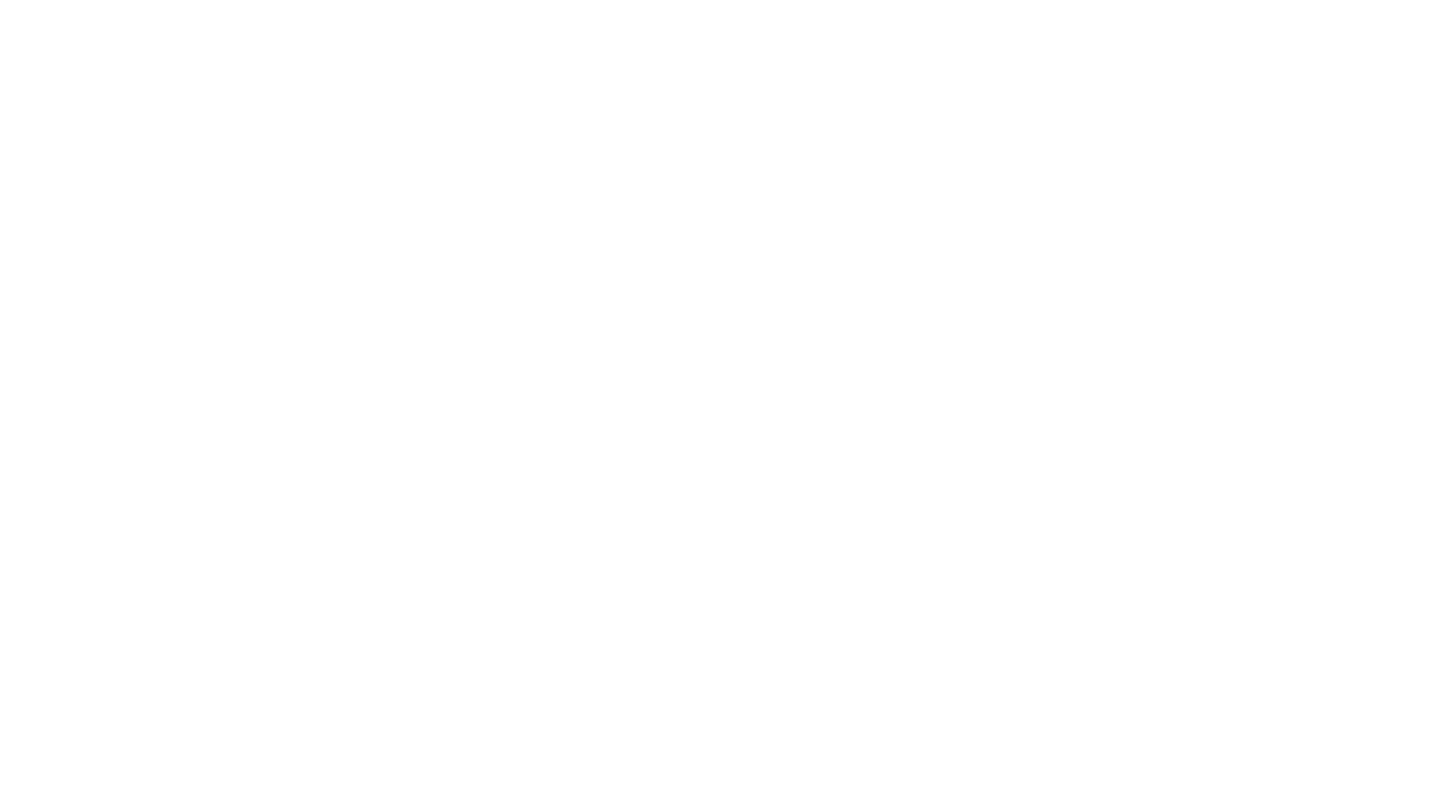
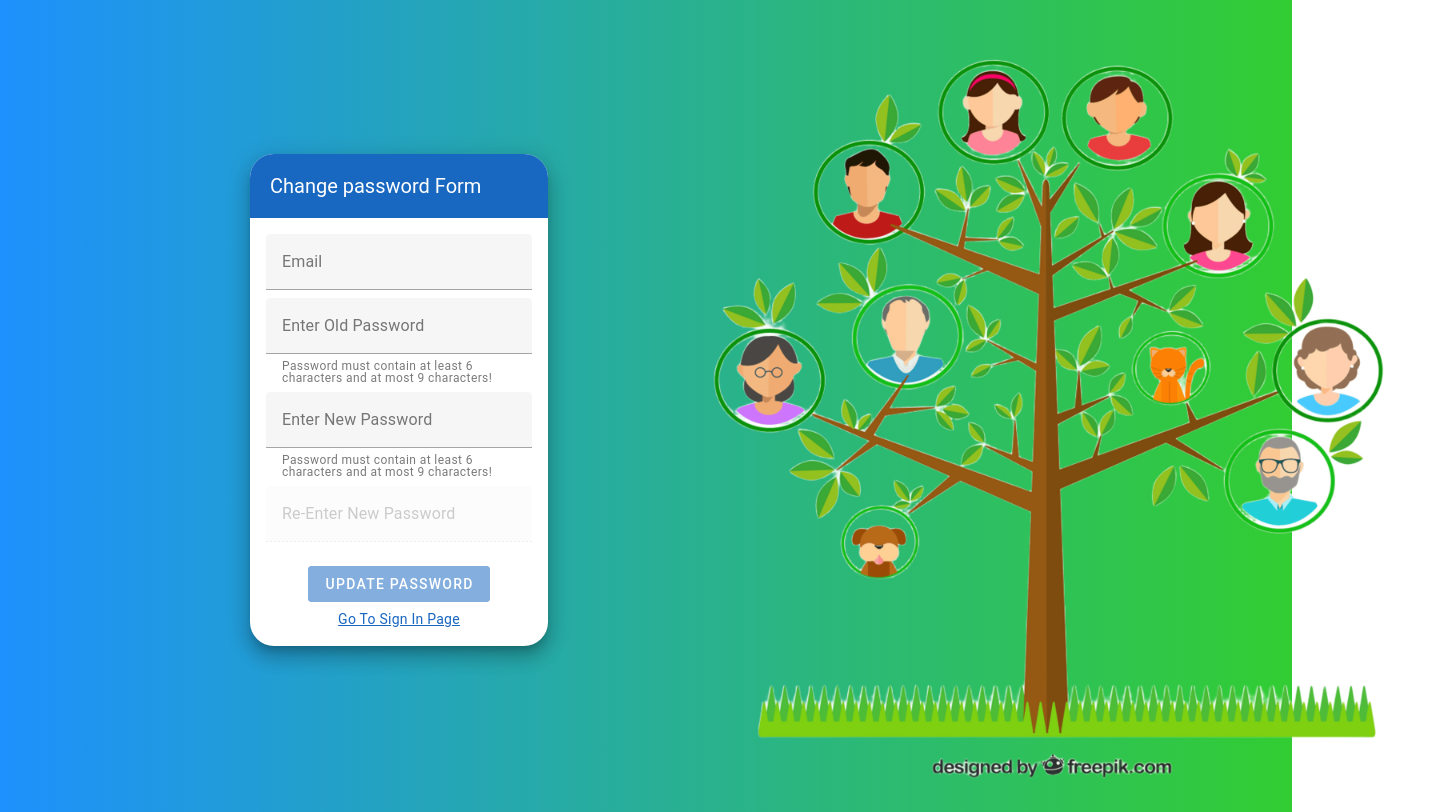
Before and after one commit to baolongvncom/family-tree-project, a Nuxt app: page /change-password in a window 1280 px wide. Before the commit this address had no page. Shown: the whole page, 1452 px wide, since content can reach past the window. Built offline with nearby package versions, Linux system fonts and the light colour scheme.

Commit message:
add change password

```diff
--- a/middleware/02.authenticated.global.js
+++ b/middleware/02.authenticated.global.js
@@ -1,7 +1,7 @@
 export default defineNuxtRouteMiddleware(async (to, from) => {
   const isAuthenticated = await authenticated();
 
-  if (!isAuthenticated && !["/signin", "/signup"].includes(to.path)) {
+  if (!isAuthenticated && !["/signin", "/signup", "/change-password"].includes(to.path)) {
     return navigateTo("/signin");
   }
 
--- a/pages/account.vue
+++ b/pages/account.vue
@@ -1,16 +1,46 @@
 <template>
-    <div>
-        {{UserStore().email}}
-        {{ UserStore().username }}
-    </div>
+  <v-container
+    width="60vw"
+    fluid
+    class="d-flex flex-column fill-height align-center justify-center"
+  >
+    <v-card class="d-flex flex-column align-center justify-center">
+      <v-text-field
+        :model-value="UserStore().username"
+        class="mb-2"
+        width="250"
+        prefix="Username:"
+        variant="solo"
+        flat
+        hide-details
+        readonly
+      ></v-text-field>
+      <v-text-field
+        :model-value="UserStore().email"
+        class="mb-2"
+        prefix="Email:"
+        variant="solo"
+        width="250"
+        flat
+        hide-details
+        readonly
+      ></v-text-field>
+      <v-btn color="primary" to="/change-password">
+        Go To Change Password Page
+      </v-btn>
+    </v-card>
+  </v-container>
 </template>
 
 <script>
 export default {
   name: "Account",
+  data() {
+    return {};
+  },
   setup() {
     definePageMeta({
-      layout: 'home',
+      layout: "home",
     });
   },
 };
--- /dev/null
+++ b/pages/change-password.vue
@@ -0,0 +1,133 @@
+<template>
+  <v-app>
+    <v-row style="background: linear-gradient(to right, #1e90ff, #32cd32)">
+      <v-col cols="6">
+        <v-container class="fill-height d-flex align-center justify-end">
+          <v-card rounded="xl" width="50%" class="elevation-12 mr-16">
+            <v-toolbar dark color="primary">
+              <v-toolbar-title>Change password Form</v-toolbar-title>
+            </v-toolbar>
+            <v-card-text>
+              <form ref="form" @submit.prevent="changePassword()">
+                <v-text-field
+                  class="mb-2"
+                  v-model="email"
+                  name="email"
+                  label="Email"
+                  type="email"
+                  placeholder="Email"
+                  :hide-details="isDisabledEmailButton"
+                  messages="Invalid Email Format"
+                  required
+                ></v-text-field>
+                <v-text-field
+                  class="mb-2"
+                  v-model="old_password"
+                  name="password"
+                  label="Enter Old Password"
+                  type="password"
+                  placeholder="Enter Old Password"
+                  :hide-details="!isDisabledPasswordButton(old_password)"
+                  messages="Password must contain at least 6 characters and at most 9 characters!"
+                  required
+                ></v-text-field>
+                <v-text-field
+                  class="mb-2"
+                  v-model="new_password"
+                  name="password"
+                  label="Enter New Password"
+                  type="password"
+                  placeholder="Enter New Password"
+                  :hide-details="!isDisabledPasswordButton(new_password)"
+                  messages="Password must contain at least 6 characters and at most 9 characters!"
+                  required
+                ></v-text-field>
+                <v-text-field
+                  :disabled="new_password == ''"
+                  class="mb-2"
+                  v-model="new_password_duplica"
+                  name="password"
+                  label="Re-Enter New Password"
+                  type="password"
+                  placeholder="Re-Enter New Password"
+                  :hide-details="checkPasswordDuplica"
+                  messages="Passwords do not match!"
+                  required
+                ></v-text-field>
+                <v-layout class="d-flex flex-column align-center ga-2">
+                  <v-btn
+                    type="submit"
+                    class="mt-4"
+                    color="primary"
+                    value="log in"
+                    :disabled="isDisabledButton"
+                    >Update Password</v-btn
+                  >
+                  <NuxtLink
+                    to="/signin"
+                    class="text-primary text-decoration-underline"
+                  >
+                    Go To Sign In Page
+                  </NuxtLink>
+                </v-layout>
+              </form>
+            </v-card-text>
+          </v-card>
+        </v-container>
+      </v-col>
+      <v-col cols="6">
+        <v-container class="fill-height hero"></v-container>
+      </v-col>
+    </v-row>
+  </v-app>
+</template>
+
+<script>
+export default {
+  name: "ChangePassword",
+  data() {
+    return {
+      email: "",
+      old_password: "",
+      new_password: "",
+      new_password_duplica: "",
+      userStore: UserStore(),
+    };
+  },
+  computed: {
+    isDisabledButton() {
+      return (
+        !this.email.includes("@") ||
+        this.old_password.length < 6 ||
+        this.old_password.length > 9 ||
+        this.new_password.length < 6 ||
+        this.new_password.length > 9 ||
+        this.new_password_duplica.length < 6 ||
+        this.new_password_duplica.length > 9
+      );
+    },
+    isDisabledEmailButton() {
+      return !this.email.includes("@");
+    },
+    checkPasswordDuplica() {
+      return this.new_password == this.new_password_duplica;
+    },
+  },
+  methods: {
+    async changePassword() {
+      await this.userStore.changePassword(this.email, this.old_password, this.new_password);
+    },
+    isDisabledPasswordButton(password) {
+      return password.length < 6 || password.length > 9;
+    },
+  },
+};
+</script>
+
+<style scoped>
+.hero {
+  background: url("/public/family-tree.png");
+  background-size: cover;
+  width: 100vh;
+}
+</style>
--- a/pages/signin.vue
+++ b/pages/signin.vue
@@ -5,7 +5,7 @@
         <v-container class="fill-height d-flex align-center justify-end">
           <v-card rounded="xl" width="50%" class="elevation-12 mr-16">
             <v-toolbar dark color="primary">
-              <v-toolbar-title>Biểu mẫu đăng nhập</v-toolbar-title>
+              <v-toolbar-title>Sign In Form</v-toolbar-title>
             </v-toolbar>
             <v-card-text>
               <form ref="form" @submit.prevent="signin()">
@@ -20,9 +20,9 @@
                 <v-text-field
                   v-model="password"
                   name="password"
-                  label="Mật khẩu"
+                  label="Password"
                   type="password"
-                  placeholder="Mật khẩu"
+                  placeholder="Password"
                   required
                 ></v-text-field>
                 <v-layout class="d-flex flex-column align-center ga-2">
@@ -32,13 +32,19 @@
                     color="primary"
                     value="log in"
                     :disabled="isDisabledButton"
-                    >Đăng nhập</v-btn
+                    >Sign In</v-btn
                   >
                   <NuxtLink
                     to="/signup"
                     class="text-primary text-decoration-underline"
                   >
-                    Chưa có tài khoản? Tới đăng ký
+                    Have no Account? Sign Up
+                  </NuxtLink>
+                  <NuxtLink
+                    to="/change-password"
+                    class="text-primary text-decoration-underline"
+                  >
+                    To Change Password
                   </NuxtLink>
                 </v-layout>
               </form>
--- a/pages/signup.vue
+++ b/pages/signup.vue
@@ -5,7 +5,7 @@
         <v-container class="fill-height d-flex align-center justify-end">
           <v-card rounded="xl" width="50%" class="elevation-12 mr-16">
             <v-toolbar dark color="primary">
-              <v-toolbar-title>Biểu mẫu đăng kí</v-toolbar-title>
+              <v-toolbar-title>Sign Up Form</v-toolbar-title>
             </v-toolbar>
             <v-card-text>
               <form ref="form" @submit.prevent="signup()">
@@ -28,9 +28,9 @@
                 <v-text-field
                   v-model="password"
                   name="password"
-                  label="Mật khẩu"
+                  label="Password"
                   type="password"
-                  placeholder="Mật khẩu"
+                  placeholder="Password"
                   required
                 ></v-text-field>
                 <v-layout class="d-flex flex-column align-center ga-2">
@@ -40,13 +40,13 @@
                     color="primary"
                     value="log in"
                     :disabled="isDisabledButton"
-                    >Đăng kí</v-btn
+                    >Sign Up</v-btn
                   >
                   <NuxtLink
                     to="/signin"
                     class="text-primary text-decoration-underline"
                   >
-                    Đã có tài khoản? Tới đăng nhập
+                    Already have an Account? Sign In
                   </NuxtLink>
                 </v-layout>
               </form>
--- a/stores/UserStore.js
+++ b/stores/UserStore.js
@@ -37,11 +37,38 @@ export const UserStore = defineStore("user", {
           // Chuyển hướng tới trang chủ
           return navigateTo("/");
         } else {
-          alert("Đăng ký thất bại! Vui lòng kiểm tra lại email hoặc mật khẩu.");
+          alert("Fail to Sign up! Please check your email or password again.");
         }
       } catch (err) {
-        console.error("Đăng ký thất bại:", err);
-        alert("Đăng ký thất bại! Vui lòng thử lại.");
+        console.error("Fail to Sign up:", err);
+        alert("Fail to Sign up! Try again.");
+      }
+    },
+    async changePassword(email, old_password, new_password) {
+      try {
+        const config = useRuntimeConfig();
+        const { data, error } = await useFetch(
+          `${config.public.apiBase}/api/change-password`,
+          {
+            method: "POST",
+            body: JSON.stringify({ email, old_password, new_password }),
+            headers: { "Content-Type": "application/json" },
+          }
+        );
+
+        if (error.value) {
+          throw new Error(error.value.message);
+        }
+
+        if (data.value?.success) {
+          alert("Change Password Successfully!");
+          return navigateTo("/signin");
+        } else {
+          alert("Change Password Unsuccessfully");
+        }
+      } catch (err) {
+        console.error("Change Password Unsuccessfully:", err);
+        alert("Error While Changing Password.");
       }
     },
     signOut() {
@@ -88,13 +115,11 @@ export const UserStore = defineStore("user", {
           // Chuyển hướng tới trang chủ
           return navigateTo("/");
         } else {
-          alert(
-            "Đăng nhập thất bại! Vui lòng kiểm tra lại email hoặc mật khẩu."
-          );
+          alert("Fail to Sign in! Please check your email or password again.");
         }
       } catch (err) {
-        console.error("Đăng nhập thất bại:", err);
-        alert("Đăng nhập thất bại! Vui lòng thử lại.");
+        console.error("Fail to Sign in:", err);
+        alert("Fail to Sign in! Try Again.");
       }
     },
   },
```
